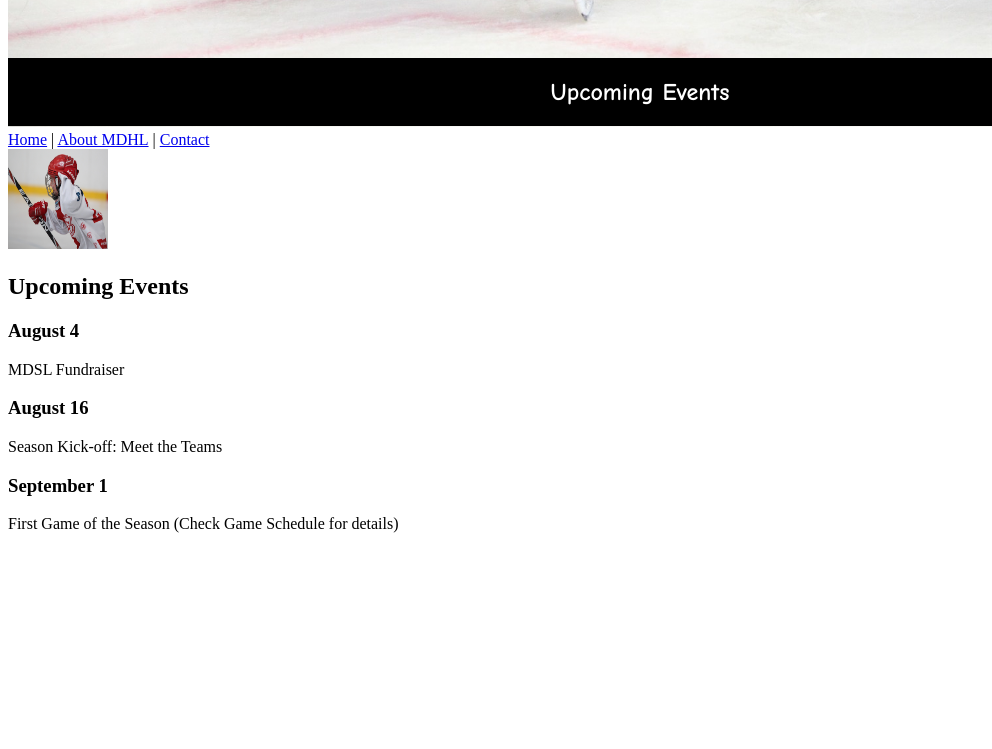
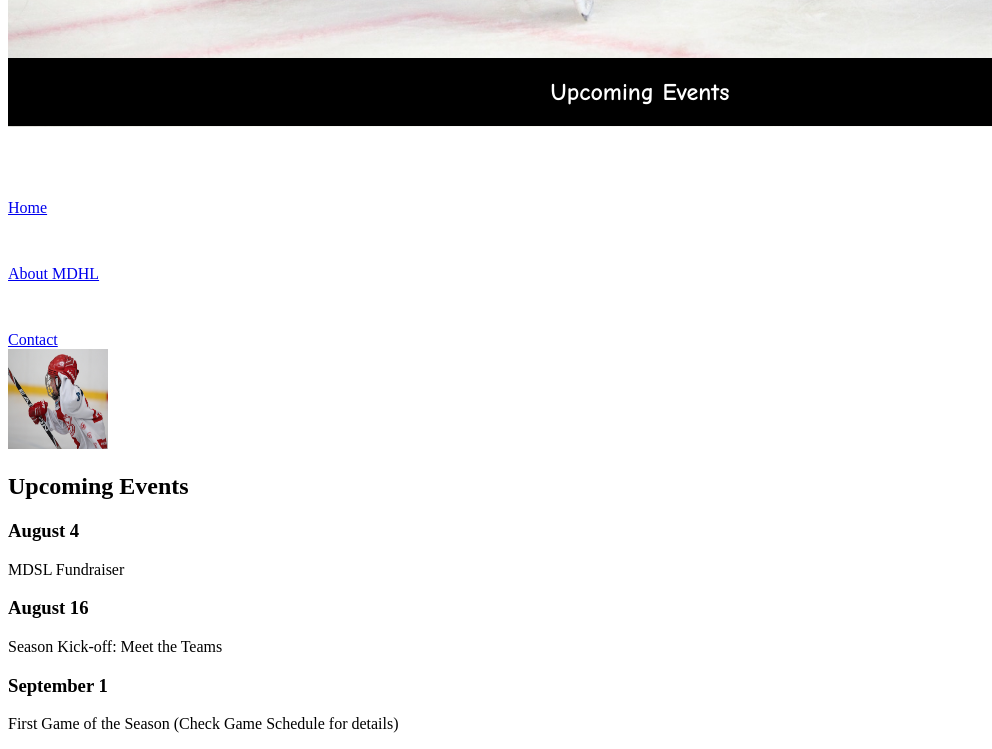
Before and after one commit to Marcoscab/AP4-MDHL, a plain HTML site: page index.html in a window 1280 px wide. Shown: the part 723-1472 px from the top of the page, 0-992 px from the left. Before the commit the page ends 1272 px from the top, so only its background shows below. Drawn offline with Linux system fonts and the light colour scheme.

Commit message:
Banner v2

```diff
--- a/index.html
+++ b/index.html
@@ -25,12 +25,15 @@
         </div>
     </header>
 
-    <nav>
-        <a href="#">Home</a>&nbsp;<span>|</span>
-        <a href="./about.html">About MDHL</a>&nbsp;<span>|</span>
+
+    <div class="contenedorNav_Mian"></div>
+    <nav class="sidenav">
+        <a href="#">Home</a>
+        <a href="./about.html">About MDHL</a>
         <a href="./contact.html">Contact</a>
     </nav>
-    <main>
+
+    <main class="principal">
         <section>
 
             <img src="./img/hockey_1.jpg" alt="Image 1" width="100" height="100">
--- a/style1.css
+++ b/style1.css
@@ -32,3 +32,21 @@
     right: 10%;
 
 }
+
+.sidenav {
+    height: 100%; /* Full-height: remove this if you want "auto" height */
+    width: 160px; /* Set the width of the sidebar */
+    left: 0;
+    overflow-x: hidden; /* Disable horizontal scroll */
+    padding-top: 20px;
+  }
+
+  .sidenav a{
+    display: block;
+    margin-top: 30%;
+  }
+
+  .principal {
+    display: inline;
+    position: absolute;
+  }
```
